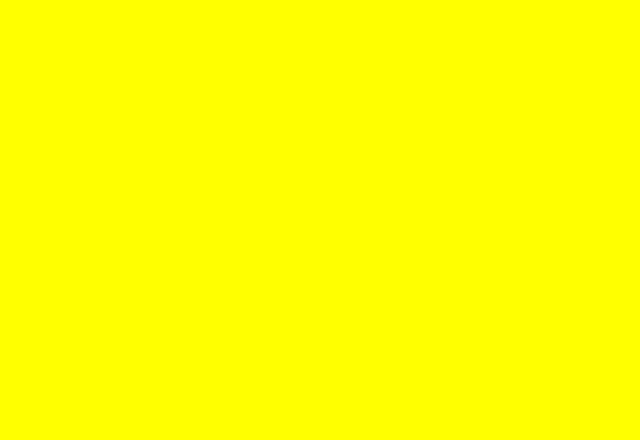
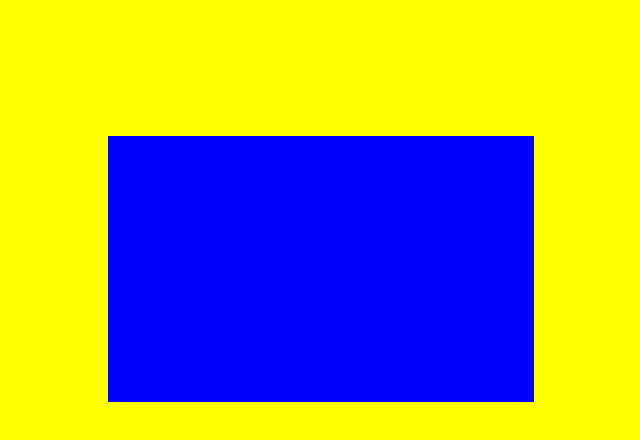
Before and after one commit to MatteoOliv/esercizio, a plain HTML site: page index.html in a window 1280 px wide. Shown: the whole page, without its empty margins (110-750 px from the left). Drawn offline with Linux system fonts and the light colour scheme.

Commit message:
aggiunto colore di fondo al div

```diff
--- a/stile/style.css
+++ b/stile/style.css
@@ -1,2 +1,2 @@
 html, body {width: 100%; height: 100%; background-color: yellow;}
-#div1 {width: 33.3%; height: 33.3%; margin-left: auto;margin-right: auto; position: absolute; left:17%; top:17%;}
+#div1 { background-color: blue; width: 33.3%; height: 33.3%; margin-left: auto;margin-right: auto; position: absolute; left:17%; top:17%;}
```
